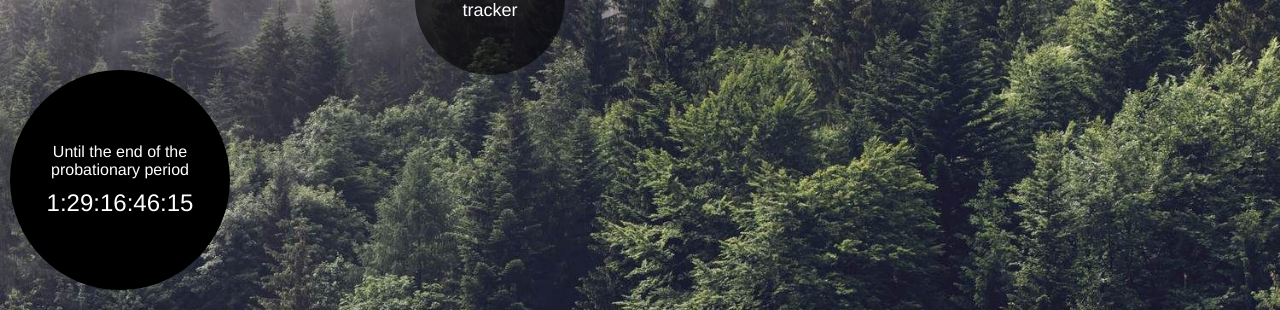
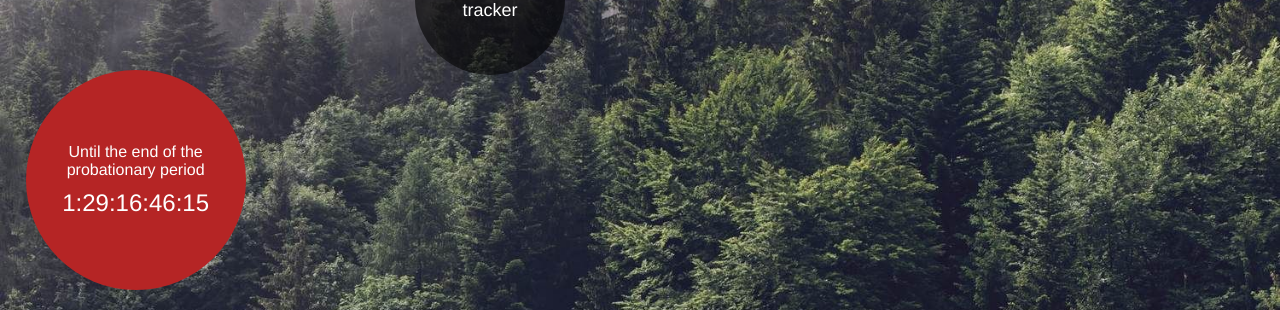
Before and after one commit to Purofox/circus-with-horses, a Vue app: page / in a window 1280 px wide. Shown: the part 490-800 px from the top of the page. Built offline with nearby package versions, Linux system fonts and the light colour scheme; no server answers; what vue-cookies, vue-lodash would draw is missing.

Commit message:
Fixed some styles

```diff
--- a/src/components/Deadline/Deadline.vue
+++ b/src/components/Deadline/Deadline.vue
@@ -59,7 +59,7 @@ import moment from 'moment';
 <style>
   .deadline-timer {
     align-items: center;
-    background: #000;
+    background: #b52525;
     border-radius: 50%;
     bottom: 0;
     color: #fff;
@@ -67,7 +67,7 @@ import moment from 'moment';
     flex-direction: column;
     justify-content: center;
     height: 200px;
-    left: 10px;
+    left: 2vw;
     margin: 20px auto;
     padding: 10px;
     position: absolute;
--- a/src/components/WeatherPrediction/WeatherPrediction.vue
+++ b/src/components/WeatherPrediction/WeatherPrediction.vue
@@ -53,12 +53,12 @@
     border-radius: 50%;
     display: flex;
     flex-direction: column;
-    height: 250px;
+    height: 300px;
     justify-content: center;
     margin: 0 auto;
     padding: 30px;
     text-align: center;
-    width: 250px;
+    width: 300px;
   }
 
   .prediction-degrees {
--- a/src/components/WeatherWidget/WeatherWidget.vue
+++ b/src/components/WeatherWidget/WeatherWidget.vue
@@ -28,8 +28,8 @@
 <style scoped>
 .weather {
   position: absolute;
-  right: 5vw;
-  top: 5vw;
+  right: 2vw;
+  top: 2vw;
 }
 .weather-widget {
   align-items: center;
```
